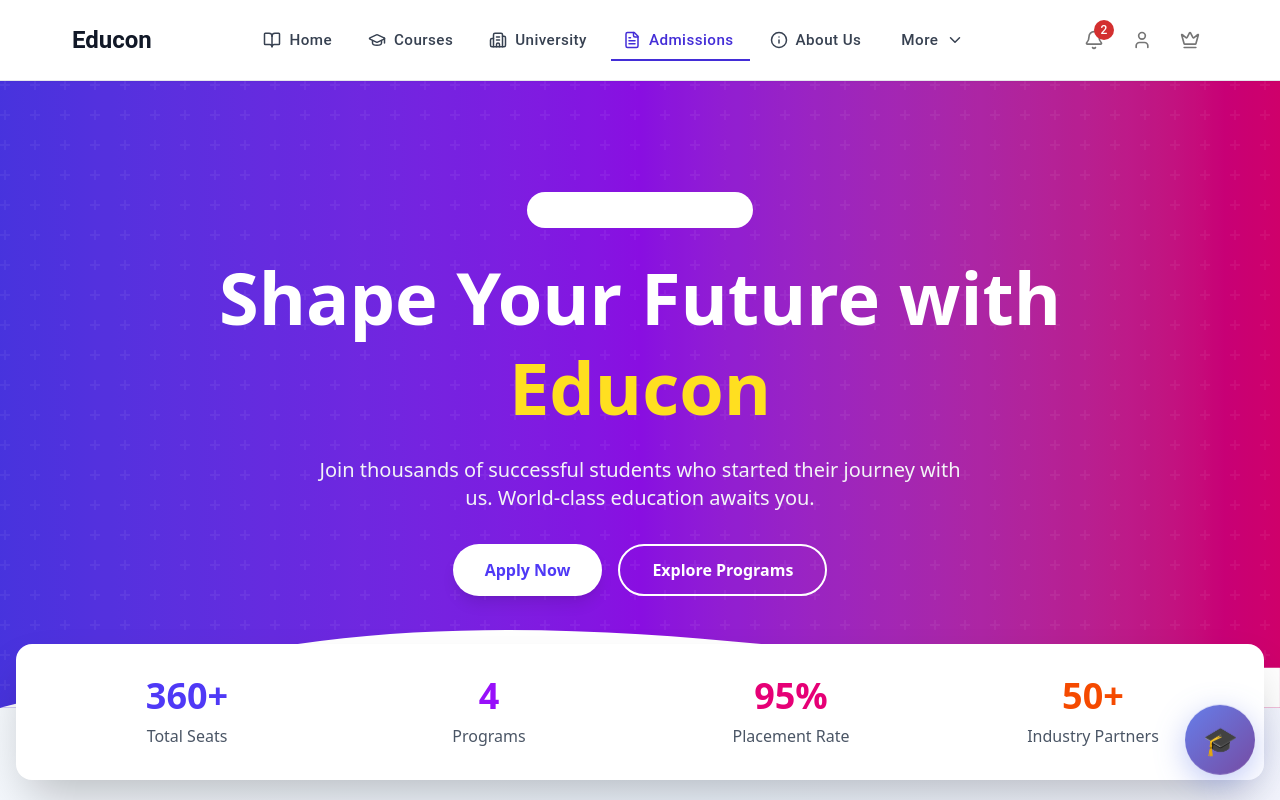
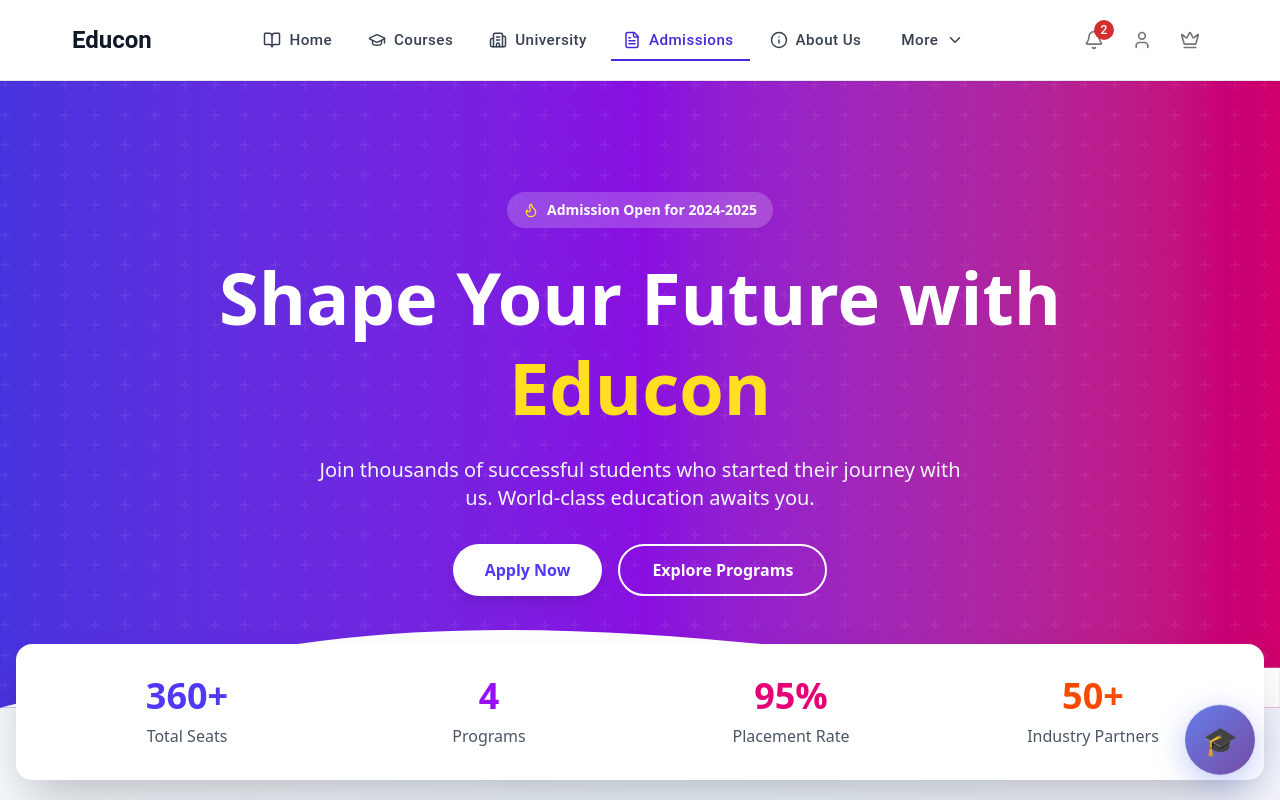
Before and after one commit to ankannexucon/educon-client, a React (Vite) app: page /admissions in a window 1280 px wide. Shown: the top 800 px of the page. Built offline with nearby package versions, Linux system fonts and the light colour scheme.

Commit message:
fix: reorder js-cookie dependency in pnpm-lock.yaml; update AdmissionPage styling and import adjustments

```diff
--- a/src/pages/Admission/admissionPage.jsx
+++ b/src/pages/Admission/admissionPage.jsx
@@ -9,6 +9,7 @@ import {
   X,
   ChevronRight,
 } from "lucide-react";
+import { Flame } from "lucide-react";
 
 const AdmissionPage = () => {
   const [activeTab, setActiveTab] = useState("programs");
@@ -124,9 +125,10 @@ const AdmissionPage = () => {
         ></div>
         <div className="container mx-auto px-4 py-20 md:py-28 relative z-10">
           <div className="max-w-4xl mx-auto text-center">
-            <div className="inline-flex items-center bg-white bg-opacity-20 backdrop-blur-sm rounded-full px-4 py-2 mb-6">
-              <span className="text-sm font-medium">
-                Admissions Open for 2024-25
+            <div className="inline-flex items-center gap-2 px-4 py-2 rounded-full bg-white/20 backdrop-blur-sm text-white mb-6">
+              <Flame className="w-4 h-4 text-yellow-300" />
+              <span className="text-sm font-semibold">
+                Admission Open for 2024-2025
               </span>
             </div>
             <h1 className="text-4xl md:text-6xl lg:text-7xl font-bold mb-6 leading-tight">
@@ -273,7 +275,7 @@ const AdmissionPage = () => {
                             <span
                               className={`text-xs px-3 py-1 rounded-full font-medium ${
                                 selectedProgram?.id === program.id
-                                  ? "bg-white bg-opacity-30 text-white"
+                                  ? "bg-purple-50 bg-opacity-30 text-black"
                                   : "bg-emerald-100 text-emerald-700"
                               }`}
                             >
--- a/src/routes/Index.jsx
+++ b/src/routes/Index.jsx
@@ -4,7 +4,7 @@ import NavbarComponent from "../components/navigation/NavbarComponent";
 import DocumentVerification from "../components/DocumentVerification";
 import FooterComponent from "../components/footer/FooterComponent";
 import AdmissionPage from "../pages/Admission/admissionPage";
-import CVBuilder from "../pages/profile/CVBuilder";
+// import CVBuilder from "../pages/profile/CVBuilder";
 import StudentApplicationPage from "../pages/application/StudentApplicationPage";
 
 // Lazy imports
```
Also changed, not shown: 1 other file (tests, documents, lock files or other folders).
